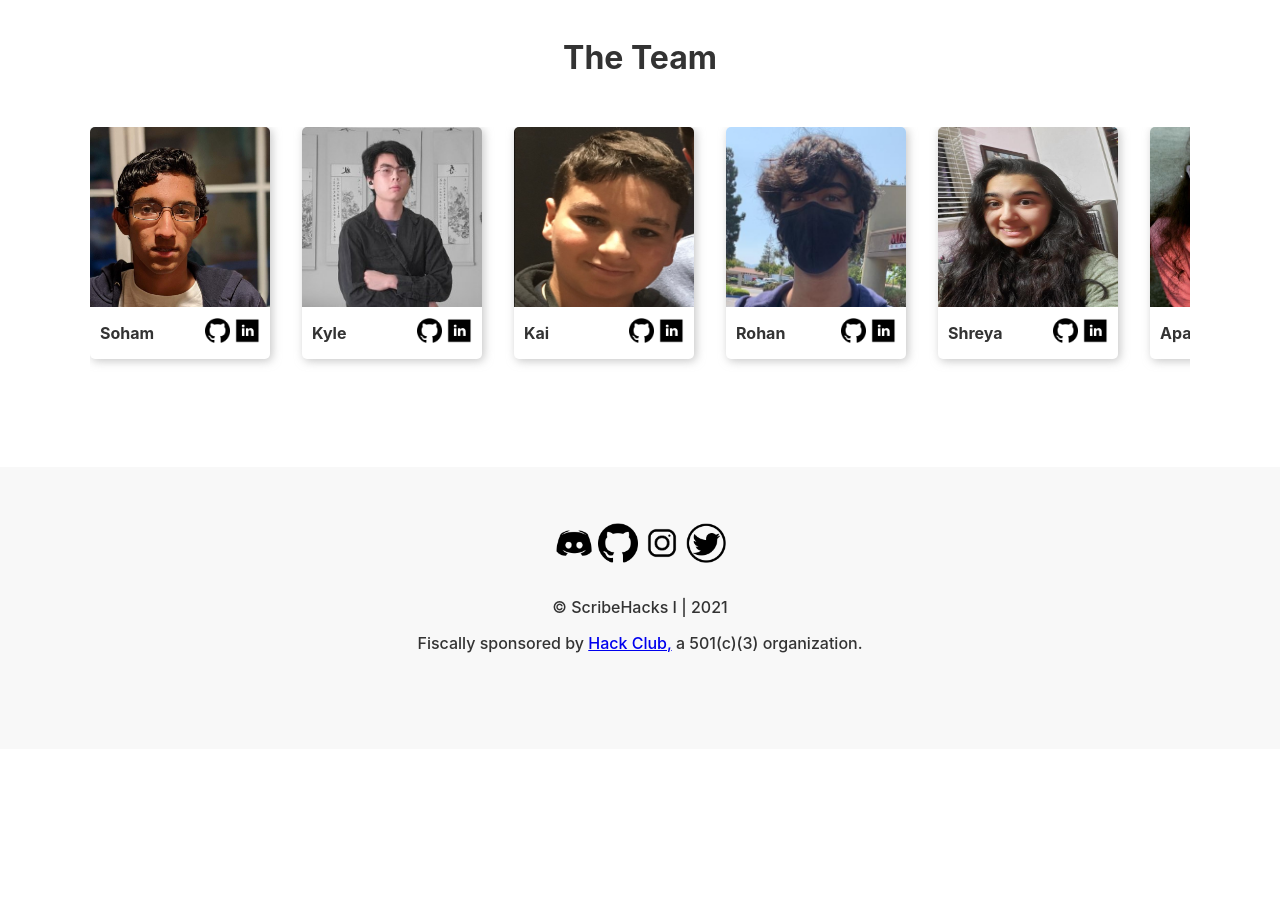
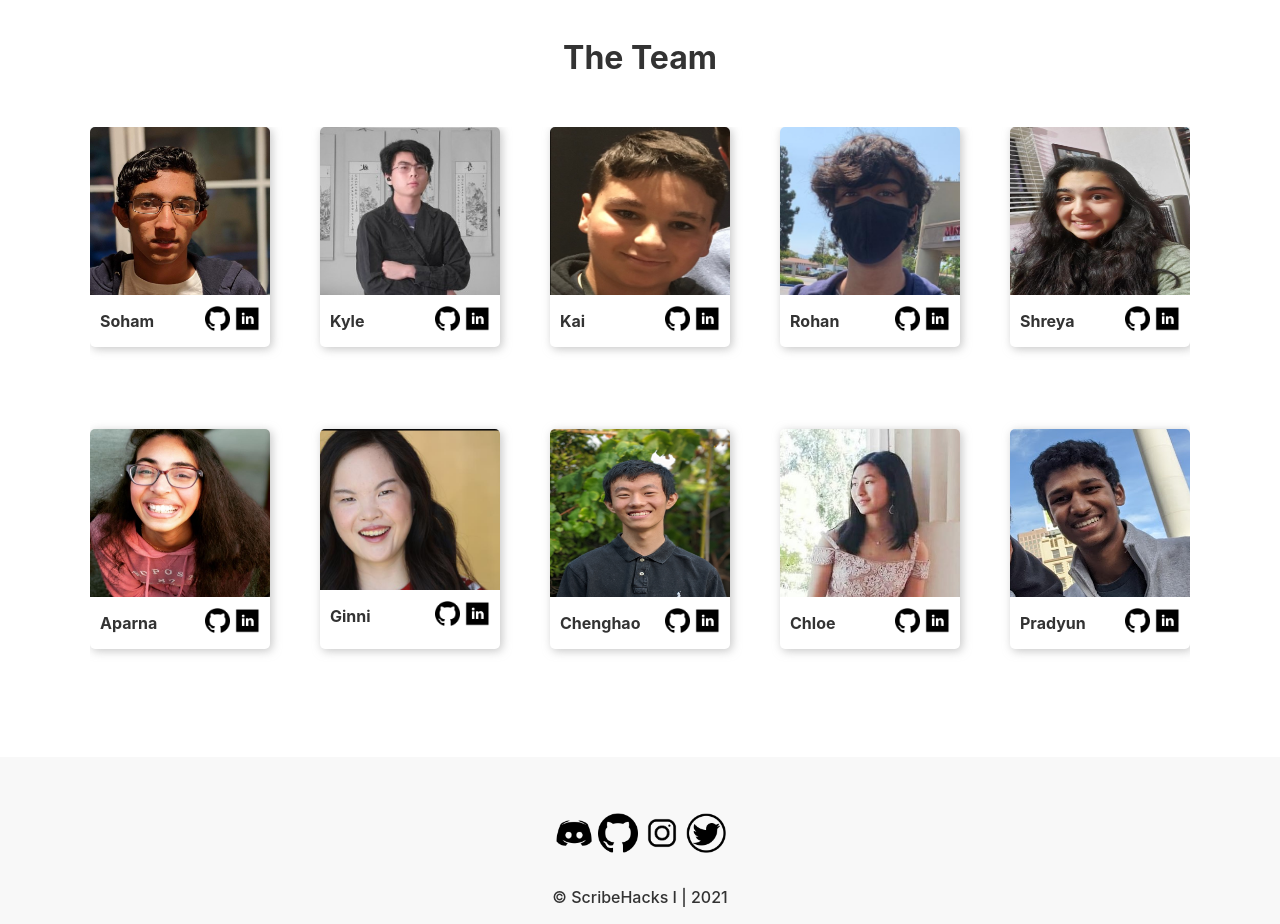
Before and after one commit to ScribeHacks/scribehacks.github.io, a Svelte app: page / in a window 1280 px wide. Shown: the part 2920-3844 px from the top of the page. Before the commit the page ends 3669 px from the top, so only its background shows below. Built offline with nearby package versions, Linux system fonts and the light colour scheme.

Commit message:
Made changes to teams section, will clean up CSS once I get in resized images

```diff
--- a/src/components/TeamMember.svelte
+++ b/src/components/TeamMember.svelte
@@ -26,15 +26,22 @@
     margin-right: 1rem;
     margin-bottom: 1rem;
     min-width: 130px;
+    height: 220px;
 
     display: inline-flex;
     flex-direction: column;
     list-style: none;
     overflow: hidden;
 
-    .pfp {
+    /*.pfp {
       height: 130px;
       width: 130px;
+    }*/
+
+    .pfp {
+        max-width: 100%;
+        min-height: 65%;
+        display: block;
     }
 
     .info {
@@ -60,10 +67,10 @@
       margin-bottom: 2rem;
       min-width: 180px;
 
-      .pfp {
+      /*.pfp {
         height: 180px;
         width: 180px;
-      }
+      }*/
     }
   }
 </style>
--- a/src/sections/Team.svelte
+++ b/src/sections/Team.svelte
@@ -89,11 +89,16 @@
     }
 
     .team-members {
-      display: flex;
+        /*display: flex;*/
+     display: grid;
+  align-items: center;
+  grid-template-columns: repeat(auto-fit, minmax(180px, 1fr));
+  grid-gap: 50px;
       margin-top: 30px;
       padding: 0;
 
       max-width: 100%;
+      min-width: 100%;
       overflow: auto;
     }
   }
```
